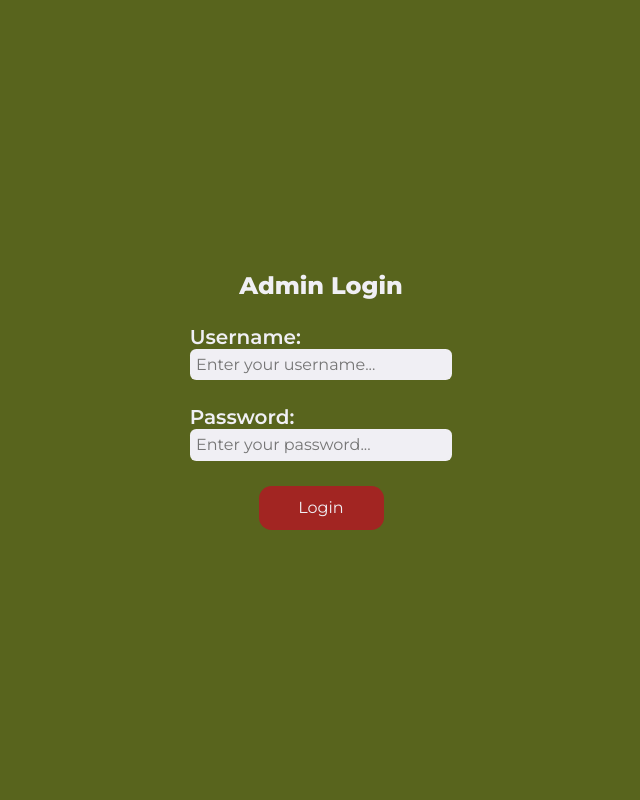
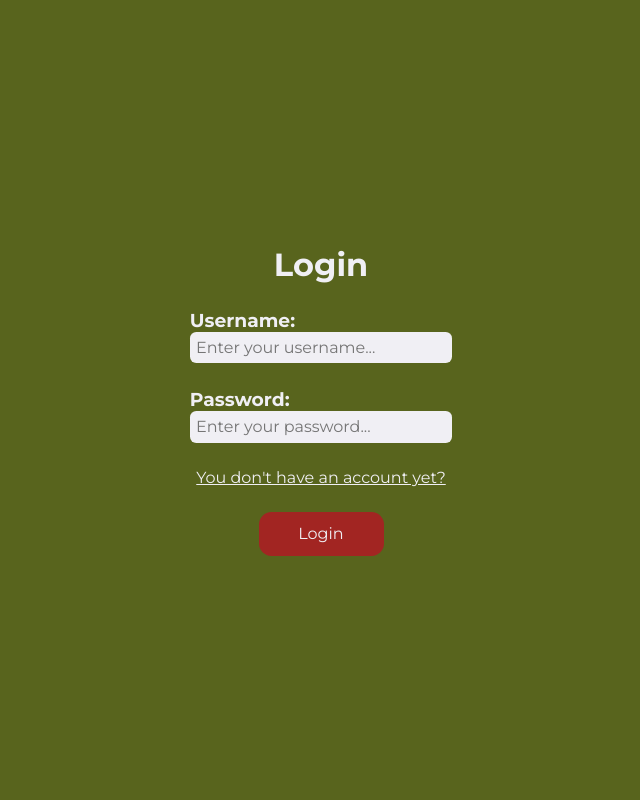
Before and after one commit to NexaDevInc/Mario-and-Luigi-s-pizzeria, a Flask app: template templates/login.html in a window 1280 px wide. Shown: the whole page, without its empty margins (319-959 px from the left). Run offline with Flask 3, Linux system fonts and the light colour scheme; the template is opened without the code that fills it, so the values that code supplies are empty; some libraries are stand-ins or nearby versions.

Commit message:
add login and register pages with styling and changed styling to delivery and take-out pages. I also renamed some files and referenced them in the corresponding files accordingly.

```diff
--- a/app.py
+++ b/app.py
@@ -1,6 +1,14 @@
 from flask import Flask, render_template
 
 app = Flask(__name__)
+
+@app.route('/login')
+def show_loginPage():
+    return render_template("login.html")
+
+@app.route('/register')
+def show_registerPage():
+    return render_template("register.html")
 
 @app.route('/delivery')
 def show_deliveryPage():
--- a/static/css/styles login.css
+++ /dev/null
@@ -1,81 +0,0 @@
-:root {
-    --margin: 25px;
-    --padding-borderRadius-input: 6.25px;
-    --padding-borderRadius-button: 12.5px;
-    --heading: 24px;
-    --subHeading: 20px;
-    --paragraph: 16px;
-    --subParagraph: 12px;
-    --thin: 100;
-    --extraLight: 200;
-    --light: 300;
-    --regular: 400;
-    --medium: 500;
-    --semiBold: 600;
-    --bold: 700;
-    --extraBold: 800;
-    --black: 900;
-    --color1: #F0EFF4;
-    --color2: #58641D;
-    --color3: #A22522;
-}
-
-* {
-    margin: 0;
-    padding: 0;
-    box-sizing: border-box;
-    font-family: "Montserrat", sans-serif;
-    font-optical-sizing: auto;
-}
-body, form, h1, label, input, button {
-    all: unset;
-}
-body {
-    width: 100vw;
-    height: 100vh;
-    display: flex;
-    flex-direction: column;
-    justify-content: center;
-    align-items: center;
-    font-size: var(--paragraph);
-    font-weight: var(--regular);
-    color: var(--color1);
-    background-color: var(--color2);
-}
-
-h1 {
-    font-size: var(--heading);
-    font-weight: var(--extraBold);
-}
-
-form {
-    display: flex;
-    flex-direction: column;
-    justify-content: center;
-    align-items: center;
-}
-
-label {
-    align-self: flex-start;
-    margin-top: var(--margin);
-    font-size: var(--subHeading);
-    font-weight: var(--semiBold);
-}
-
-input {
-    width: 250px;
-    padding: var(--padding-borderRadius-input);
-    border-radius: var(--padding-borderRadius-input);
-    color: var(--color2);
-    background-color: var(--color1);
-}
-
-button {
-    width: 100px;
-    margin-top: var(--margin);
-    padding: var(--padding-borderRadius-button);
-    border-radius: var(--padding-borderRadius-button);
-    text-align: center;
-    color: var(--color1);
-    background-color: var(--color3);
-}
--- /dev/null
+++ b/static/css/styles_login.css
@@ -0,0 +1,64 @@
+:root {
+    --color1: #F0EFF4;
+    --color2: #58641D;
+    --color3: #A22522;
+}
+
+* {
+    margin: 0;
+    padding: 0;
+    box-sizing: border-box;
+    font-family: "Montserrat", sans-serif;
+    font-optical-sizing: auto;
+}
+body {
+    width: 100vw;
+    height: 100vh;
+    display: flex;
+    flex-direction: column;
+    justify-content: center;
+    align-items: center;
+    color: var(--color1);
+    background-color: var(--color2);
+}
+
+form {
+    display: flex;
+    flex-direction: column;
+    justify-content: center;
+    align-items: center;
+}
+
+label {
+    align-self: flex-start;
+    margin-top: 25px;
+}
+
+input {
+    all: unset;
+    width: 250px;
+    padding: 6.25px;
+    border-radius: 6.25px;
+    color: var(--color2);
+    background-color: var(--color1);
+}
+
+a {
+    all: unset;
+    margin-top: 25px;
+    text-decoration: underline;
+    color: var(--color1);
+    cursor: pointer;
+}
+
+button {
+    all: unset;
+    width: 100px;
+    margin-top: 25px;
+    padding: 12.5px;
+    border-radius: 12.5px;
+    text-align: center;
+    color: var(--color1);
+    background-color: var(--color3);
+    cursor: pointer;
+}
--- a/static/js/functions login.js
+++ /dev/null
@@ -1,17 +0,0 @@
-document.addEventListener('DOMContentLoaded', () => {
-    const form = document.querySelector('form');
-    form.addEventListener('submit', (event) => {
-        event.preventDefault();
-
-        const username = document.getElementById('username').value;
-        const password = document.getElementById('password').value;
-
-        if (username === 'Mario' && password === '0000') {
-            window.location.href = 'pages/mario/';
-        } else if (username === 'Luigi' && password === '1111') {
-            window.location.href = 'pages/luigi/';
-        } else {
-            alert('Invalid credentials');
-        }
-    });
-});
--- a/templates/delivery.html
+++ b/templates/delivery.html
@@ -8,7 +8,7 @@
         <link rel="preconnect" href="https://fonts.gstatic.com" crossorigin>
         <link href="https://fonts.googleapis.com/css2?family=Montserrat:ital,wght@0,100..900;1,100..900&display=swap" rel="stylesheet">
         <script src="https://kit.fontawesome.com/7dee9b0f32.js" crossorigin="anonymous"></script>
-        <link rel="stylesheet" href="../static/css/styles delivery.css">
+        <link rel="stylesheet" href="../static/css/styles_delivery.css">
         <link rel="icon" href="../static/img/logo.png">
     </head>
     <body>
@@ -130,6 +130,6 @@
                 </div>
             </div>
         </div>
-        <script src="../static/js/functions delivery.js"></script>
+        <script src="../static/js/functions_delivery.js"></script>
     </body>
 </html>
--- a/templates/login.html
+++ b/templates/login.html
@@ -3,26 +3,37 @@
     <head>
         <meta charset="UTF-8">
         <meta name="viewport" content="width=device-width, initial-scale=1.0">
-        <title>Admin Login</title>
+        <title>Login</title>
         <link rel="preconnect" href="https://fonts.googleapis.com">
         <link rel="preconnect" href="https://fonts.gstatic.com" crossorigin>
         <link href="https://fonts.googleapis.com/css2?family=Montserrat:ital,wght@0,100..900;1,100..900&display=swap" rel="stylesheet">
         <script src="https://kit.fontawesome.com/7dee9b0f32.js" crossorigin="anonymous"></script>
-        <link rel="stylesheet" href="styles/styles login.css">
+        <link rel="stylesheet" href="../static/css/styles_login.css">
+        <link rel="icon" href="../static/img/logo.png">
     </head>
     <body>
         <h1>
-            Admin Login
+            Login
         </h1>
         <form action="/login" method="post">
-            <label for="username">Username:</label>
+            <label for="username">
+                <h3>
+                    Username:
+                </h3>
+            </label>
             <input type="text" id="username" name="username" placeholder="Enter your username..." required>
 
-            <label for="password">Password:</label>
+            <label for="password">
+                <h3>
+                    Password:
+                </h3>
+            </label>
             <input type="password" id="password" name="password" placeholder="Enter your password..." required>
+
+            <a href="/register">You don't have an account yet?</a>
 
             <button type="submit">Login</button>
         </form>
-        <script src="functions/functions login.js"></script>
+        <script src="../static/js/functions_login.js"></script>
     </body>
 </html>
--- a/templates/take-out.html
+++ b/templates/take-out.html
@@ -8,7 +8,7 @@
         <link rel="preconnect" href="https://fonts.gstatic.com" crossorigin>
         <link href="https://fonts.googleapis.com/css2?family=Montserrat:ital,wght@0,100..900;1,100..900&display=swap" rel="stylesheet">
         <script src="https://kit.fontawesome.com/7dee9b0f32.js" crossorigin="anonymous"></script>
-        <link rel="stylesheet" href="../static/css/styles take-out.css">
+        <link rel="stylesheet" href="../static/css/styles_take-out.css">
         <link rel="icon" href="../static/img/logo.png">
     </head>
     <body>
@@ -108,6 +108,6 @@
                 </div>
             </div>
         </div>
-        <script src="../static/js/functions take-out.js"></script>
+        <script src="../static/js/functions_take-out.js"></script>
     </body>
 </html>
```
Also changed, not shown: static/css/styles_delivery.css (renamed from static/css/styles take-out.css, +39 -24 lines), static/css/styles_register.css (added, +64 -0 lines), static/css/styles_take-out.css (renamed from static/css/styles delivery.css, +8 -50 lines), templates/register.html (+39 -14 lines), static/js/functions delivery.js (deleted), static/js/functions take-out.js (deleted), static/js/functions_delivery.js (added), static/js/functions_login.js (added), static/js/functions_take-out.js (added), 1 other file.
